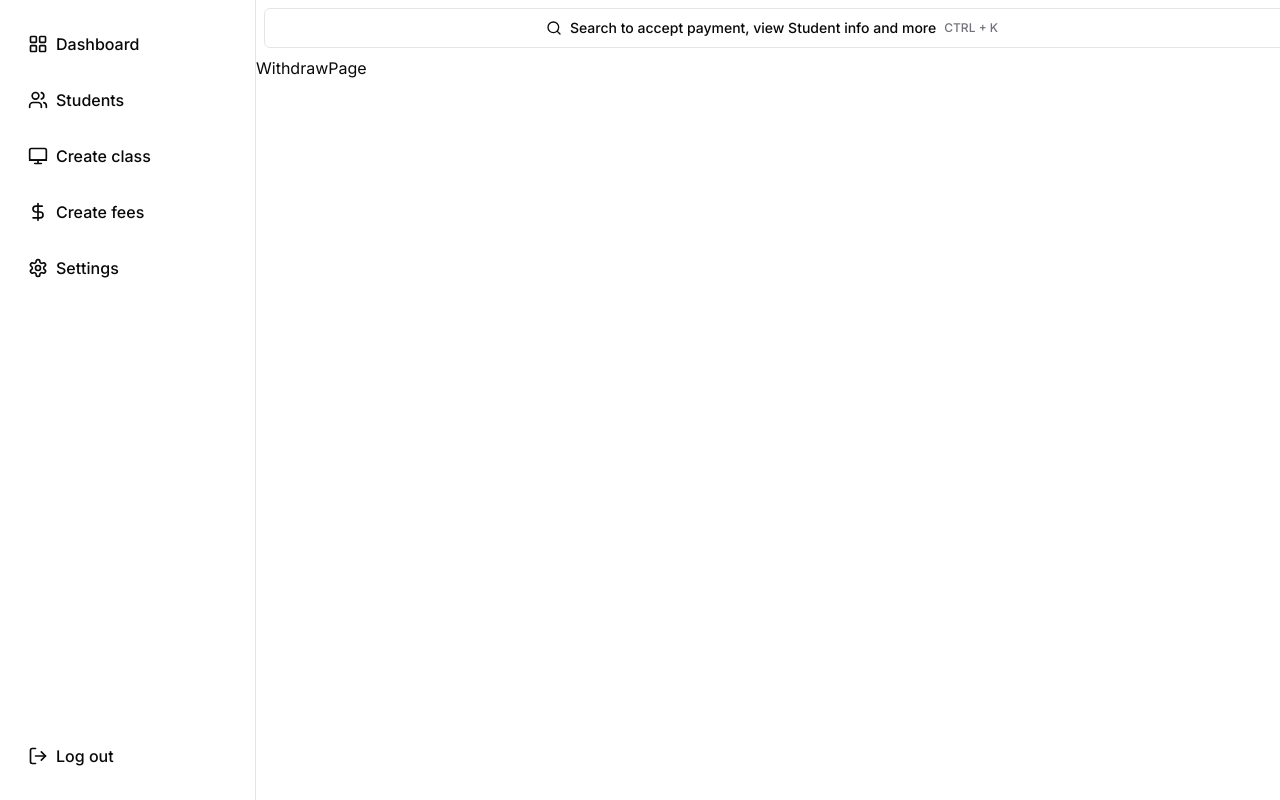
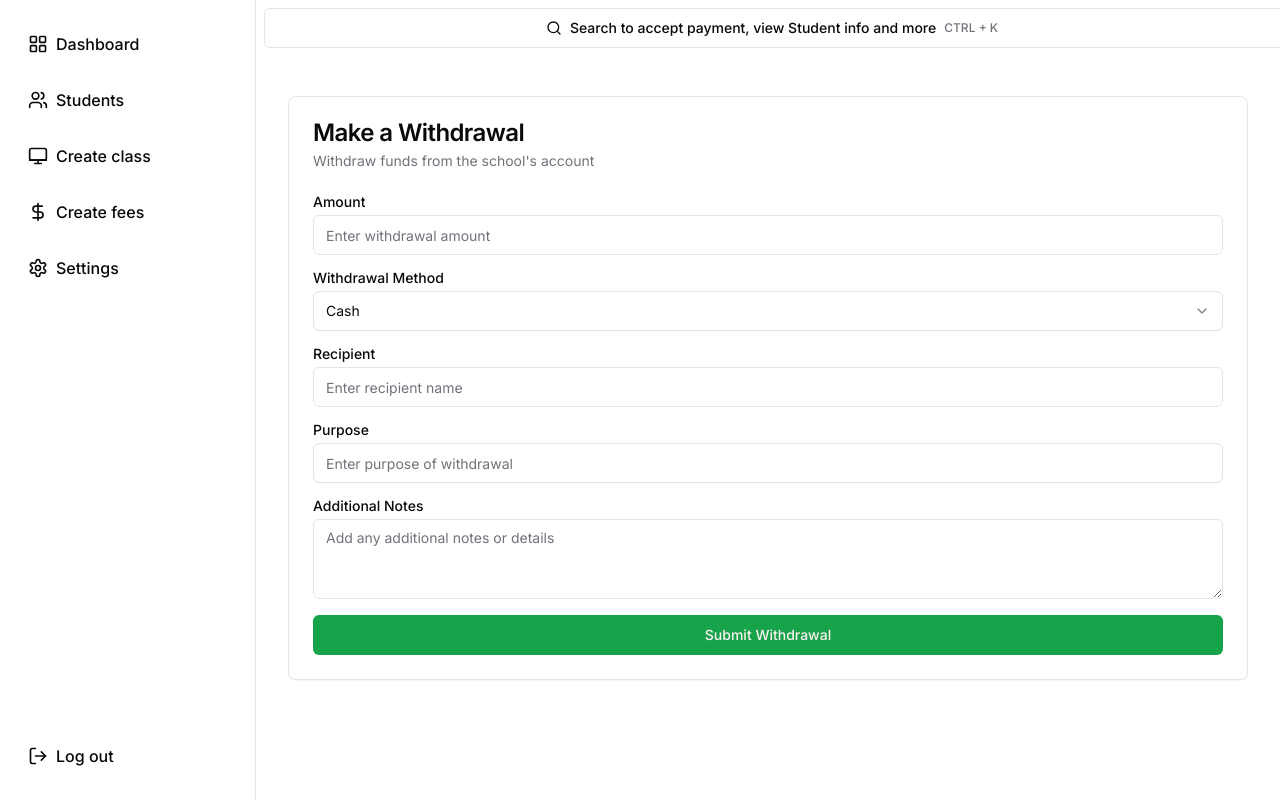
Before and after one commit to abhideepkumar/gurukul, a Next.js app: page /withdraw in a window 1280 px wide. Built offline with nearby package versions, Linux system fonts and the light colour scheme.

Commit message:
added deposit and withdraw

```diff
--- a/app/actions.js
+++ b/app/actions.js
@@ -1,58 +1,37 @@
 'use server';
 import { createClient } from './utils/supabase/server';
-export async function showClasses() {
+
+// Helper function to handle Supabase errors
+const handleSupabaseError = (error, operation) => {
+    console.error(`Error ${operation}:`, error);
+    return { success: false, error: error.message };
+};
+
+// Helper function for Supabase queries
+const supabaseQuery = async (queryFn) => {
     const supabase = createClient();
-    const { data, error } = await supabase.from('classes').select('*');
-    if (error) {
-        console.error('Error fetching classes:', error);
-        return { success: false, error: error.message };
+    try {
+        const result = await queryFn(supabase);
+        return { success: true, data: result.data };
+    } catch (error) {
+        return handleSupabaseError(error, 'executing query');
     }
-    console.log('Classes fetched:', data);
-    return { success: true, data };
-}
-export async function addClasses({ class_name, class_desc }) {
-    console.log('Adding class:', class_name, ' and', class_desc);
-    const supabase = createClient();
-    const { data, error } = await supabase
-        .from('classes')
-        .insert([{ class_name: class_name, class_desc: class_desc }])
-        .select();
+};
 
-    if (error) {
-        console.error('Error inserting class:', error);
-        return { success: false, error: error.message };
-    }
+export const showClasses = () => supabaseQuery((supabase) => supabase.from('classes').select('*'));
 
-    console.log('Class inserted:', data);
-    return { success: true, data };
-}
+export const addClasses = ({ class_name, class_desc }) =>
+    supabaseQuery((supabase) => supabase.from('classes').insert([{ class_name, class_desc }]).select());
 
-export async function showFeeSlabs() {
-    const supabase = createClient();
-    const { data, error } = await supabase.from('fee_slabs').select('*');
-    if (error) {
-        console.error('Error fetching fee structures:', error);
-        return { success: false, error: error.message };
-    }
-    console.log('Fee structures fetched:', data);
-    return { success: true, data };
-}
-export async function addFeeSlabs({ name, fees, feetype, description, remark }) {
-    console.log('Adding class:', name, fees, feetype, description, remark);
-    const supabase = createClient();
-    const { data, error } = await supabase
-        .from('fee_slabs')
-        .insert([{ name: name, amount: fees, recurrence: feetype, description: description, remark: remark }])
-        .select();
+export const showFeeSlabs = () => supabaseQuery((supabase) => supabase.from('fee_slabs').select('*'));
 
-    if (error) {
-        console.error('Error inserting fee structure:', error);
-        return { success: false, error: error.message };
-    }
-
-    console.log('Class inserted:', data);
-    return { success: true, data };
-}
+export const addFeeSlabs = ({ name, fees, feetype, description, remark }) =>
+    supabaseQuery((supabase) =>
+        supabase
+            .from('fee_slabs')
+            .insert([{ name, amount: fees, recurrence: feetype, description, remark }])
+            .select(),
+    );
 
 export async function addNewStudent({
     full_name,
@@ -65,36 +44,18 @@ export async function addNewStudent({
     address,
     fees,
 }) {
-    const supabase = createClient();
-    console.log({ full_name, admission_id, dob, phone_no, fatherName, classname, roll_number, address, fees });
-    try {
-        const { data, error } = await supabase
+    const result = await supabaseQuery((supabase) =>
+        supabase
             .from('students')
-            .insert([
-                {
-                    full_name,
-                    admission_id,
-                    dob,
-                    phone_no,
-                    fatherName,
-                    classname,
-                    roll_number,
-                    address,
-                },
-            ])
-            .select();
+            .insert([{ full_name, admission_id, dob, phone_no, fatherName, classname, roll_number, address }])
+            .select(),
+    );
 
-        if (error) {
-            throw new Error(error.message);
-        }
+    if (result.success) {
+        await updateStudentFeeStatus({ admission_id, fees, academicYearStartMonth: 3 });
+    }
 
-        console.log('Student added successfully:', data);
-        updateStudentFeeStatus({ admission_id, fees, academicYearStartMonth: 3 });
-        return data;
-    } catch (err) {
-        console.error('Error adding student:', err.message);
-        throw err;
-    }
+    return result;
 }
 
 //add fee slab
@@ -165,57 +126,16 @@ function calculateDueDates(recurrence, academicYearStartMonth) {
     return dueDates;
 }
 
-//fetch all students
-export async function fetchAllStudents() {
-    const supabase = createClient();
+export const fetchAllStudents = () => supabaseQuery((supabase) => supabase.from('students').select('*'));
 
-    try {
-        const { data, error } = await supabase.from('students').select('*');
-        if (error) throw error;
-        return { success: true, data };
-    } catch (error) {
-        console.error('Error fetching students:', error);
-        return { success: false, error: error.message };
-    }
-}
+export const fetchAstudent = (admission_id) =>
+    supabaseQuery((supabase) => supabase.from('students').select('*').eq('admission_id', admission_id));
 
-export async function fetchAstudent(admission_id) {
-    const supabase = createClient();
-    try {
-        const { data, error } = await supabase.from('students').select('*').eq('admission_id', admission_id);
-        if (error) throw error;
-        return { success: true, data };
-    } catch (error) {
-        console.error('Error fetching student:', error);
-        return { success: false, error: error.message };
-    }
-}
+export const fetchFutureReceipts = (admission_id) =>
+    supabaseQuery((supabase) => supabase.from('student_fee_status').select('*').eq('student_id', admission_id));
 
-export async function fetchFutureReceipts(admission_id) {
-    const supabase = createClient();
-
-    try {
-        const { data, error } = await supabase.from('student_fee_status').select('*').eq('student_id', admission_id);
-        if (error) throw error;
-        return { success: true, data };
-    } catch (error) {
-        console.error('Error fetching fee history:', error);
-        return { success: false, error: error.message };
-    }
-}
-
-export async function fetchFeeHistory(admission_id) {
-    const supabase = createClient();
-
-    try {
-        const { data, error } = await supabase.from('transactions').select('*').eq('student_id', admission_id);
-        if (error) throw error;
-        return { success: true, data };
-    } catch (error) {
-        console.error('Error fetching fee history:', error);
-        return { success: false, error: error.message };
-    }
-}
+export const fetchFeeHistory = (admission_id) =>
+    supabaseQuery((supabase) => supabase.from('transactions').select('*').eq('student_id', admission_id));
 
 export async function processPayment(studentId, selectedReceipts, totalAmount) {
     console.log('StudentID:', studentId);
@@ -237,18 +157,18 @@ export async function processPayment(studentId, selectedReceipts, totalAmount) {
         if (transactionError) throw transactionError;
 
         // Update student_fee_status table
-        const updatePromises = selectedReceipts.map(receipt =>
+        const updatePromises = selectedReceipts.map((receipt) =>
             supabase
                 .from('student_fee_status')
                 .update({ is_paid: true })
                 .eq('student_id', studentId)
                 .eq('slab_id', receipt.slab_id)
-                .eq('due_date', receipt.due_date)
+                .eq('due_date', receipt.due_date),
         );
 
         const updateResults = await Promise.all(updatePromises);
 
-        const updateErrors = updateResults.filter(result => result.error);
+        const updateErrors = updateResults.filter((result) => result.error);
         if (updateErrors.length > 0) {
             throw new Error('Error updating student_fee_status');
         }
@@ -259,3 +179,13 @@ export async function processPayment(studentId, selectedReceipts, totalAmount) {
         return { success: false, error: error.message };
     }
 }
+
+export const makeDeposit = ({ amount, payment_method, reference_number, notes }) =>
+    supabaseQuery((supabase) =>
+        supabase.from('deposits').insert({ amount, payment_method, reference_number, notes }).select(),
+    );
+
+export const makeWithdrawal = ({ amount, withdrawal_method, recipient, purpose, notes }) =>
+    supabaseQuery((supabase) =>
+        supabase.from('withdrawals').insert({ amount, withdrawal_method, recipient, purpose, notes }).select(),
+    );
--- a/app/deposit/page.js
+++ b/app/deposit/page.js
@@ -1,9 +1,99 @@
-import React from 'react'
+'use client';
+
+import React, { useState } from 'react';
+import { Card, CardContent, CardDescription, CardHeader, CardTitle } from '@/components/ui/card';
+import { Input } from '@/components/ui/input';
+import { Label } from '@/components/ui/label';
+import { Button } from '@/components/ui/button';
+import { Select, SelectContent, SelectItem, SelectTrigger, SelectValue } from '@/components/ui/select';
+import { makeDeposit } from '../actions';
+import { toast } from 'react-hot-toast';
 
 const DepositPage = () => {
-  return (
-    <div>DepositPage</div>
-  )
-}
+	const [amount, setAmount] = useState('');
+	const [paymentMethod, setPaymentMethod] = useState('cash');
+	const [referenceNumber, setReferenceNumber] = useState('');
+	const [notes, setNotes] = useState('');
 
-export default DepositPage
+	const handleSubmit = async (e) => {
+		e.preventDefault();
+		const result = await makeDeposit({
+			amount: parseFloat(amount),
+			payment_method: paymentMethod,
+			reference_number: referenceNumber,
+			notes
+		});
+		if (result.success) {
+			toast.success('Deposit successful');
+			// Reset form
+			setAmount('');
+			setPaymentMethod('cash');
+			setReferenceNumber('');
+			setNotes('');
+		} else {
+			toast.error(`Deposit failed: ${result.error}`);
+		}
+	};
+
+	return (
+		<div className="container mx-auto py-10">
+			<Card>
+				<CardHeader>
+					<CardTitle>Make a Deposit</CardTitle>
+					<CardDescription>Add funds to the school&apos;s account</CardDescription>
+				</CardHeader>
+				<CardContent>
+					<form onSubmit={handleSubmit}>
+						<div className="grid w-full items-center gap-4">
+							<div className="flex flex-col space-y-1.5">
+								<Label htmlFor="amount">Amount</Label>
+								<Input
+									id="amount"
+									placeholder="Enter deposit amount"
+									type="number"
+									value={amount}
+									onChange={(e) => setAmount(e.target.value)}
+									required
+								/>
+							</div>
+							<div className="flex flex-col space-y-1.5">
+								<Label htmlFor="method">Payment Method</Label>
+								<Select value={paymentMethod} onValueChange={setPaymentMethod}>
+									<SelectTrigger id="method">
+										<SelectValue placeholder="Select payment method" />
+									</SelectTrigger>
+									<SelectContent position="popper">
+										<SelectItem value="cash">Cash</SelectItem>
+										<SelectItem value="cheque">Cheque</SelectItem>
+										<SelectItem value="bank_transfer">Bank Transfer</SelectItem>
+									</SelectContent>
+								</Select>
+							</div>
+							<div className="flex flex-col space-y-1.5">
+								<Label htmlFor="reference">Reference Number</Label>
+								<Input
+									id="reference"
+									placeholder="Enter reference number (if applicable)"
+									value={referenceNumber}
+									onChange={(e) => setReferenceNumber(e.target.value)}
+								/>
+							</div>
+							<div className="flex flex-col space-y-1.5">
+								<Label htmlFor="notes">Notes</Label>
+								<Input
+									id="notes"
+									placeholder="Add any additional notes"
+									value={notes}
+									onChange={(e) => setNotes(e.target.value)}
+								/>
+							</div>
+							<Button type="submit">Submit Deposit</Button>
+						</div>
+					</form>
+				</CardContent>
+			</Card>
+		</div>
+	);
+};
+
+export default DepositPage;
--- a/app/withdraw/page.js
+++ b/app/withdraw/page.js
@@ -1,9 +1,114 @@
-import React from 'react'
+'use client';
+
+import React, { useState } from 'react';
+import { Card, CardContent, CardDescription, CardHeader, CardTitle } from '@/components/ui/card';
+import { Input } from '@/components/ui/input';
+import { Label } from '@/components/ui/label';
+import { Button } from '@/components/ui/button';
+import { Select, SelectContent, SelectItem, SelectTrigger, SelectValue } from '@/components/ui/select';
+import { Textarea } from '@/components/ui/textarea';
+import { makeWithdrawal } from '../actions';
+import { toast } from 'react-hot-toast';
 
 const WithdrawPage = () => {
-  return (
-    <div>WithdrawPage</div>
-  )
-}
+	const [amount, setAmount] = useState('');
+	const [withdrawalMethod, setWithdrawalMethod] = useState('cash');
+	const [recipient, setRecipient] = useState('');
+	const [purpose, setPurpose] = useState('');
+	const [notes, setNotes] = useState('');
 
-export default WithdrawPage
+	const handleSubmit = async (e) => {
+		e.preventDefault();
+		const result = await makeWithdrawal({
+			amount: parseFloat(amount),
+			withdrawal_method: withdrawalMethod,
+			recipient,
+			purpose,
+			notes
+		});
+		if (result.success) {
+			toast.success('Withdrawal successful');
+			// Reset form
+			setAmount('');
+			setWithdrawalMethod('cash');
+			setRecipient('');
+			setPurpose('');
+			setNotes('');
+		} else {
+			toast.error(`Withdrawal failed: ${result.error}`);
+		}
+	};
+
+	return (
+		<div className="container mx-auto py-10">
+			<Card>
+				<CardHeader>
+					<CardTitle>Make a Withdrawal</CardTitle>
+					<CardDescription>Withdraw funds from the school&apos;s account</CardDescription>
+				</CardHeader>
+				<CardContent>
+					<form onSubmit={handleSubmit}>
+						<div className="grid w-full items-center gap-4">
+							<div className="flex flex-col space-y-1.5">
+								<Label htmlFor="amount">Amount</Label>
+								<Input
+									id="amount"
+									placeholder="Enter withdrawal amount"
+									type="number"
+									value={amount}
+									onChange={(e) => setAmount(e.target.value)}
+									required
+								/>
+							</div>
+							<div className="flex flex-col space-y-1.5">
+								<Label htmlFor="method">Withdrawal Method</Label>
+								<Select value={withdrawalMethod} onValueChange={setWithdrawalMethod}>
+									<SelectTrigger id="method">
+										<SelectValue placeholder="Select withdrawal method" />
+									</SelectTrigger>
+									<SelectContent position="popper">
+										<SelectItem value="cash">Cash</SelectItem>
+										<SelectItem value="cheque">Cheque</SelectItem>
+										<SelectItem value="bank_transfer">Bank Transfer</SelectItem>
+									</SelectContent>
+								</Select>
+							</div>
+							<div className="flex flex-col space-y-1.5">
+								<Label htmlFor="recipient">Recipient</Label>
+								<Input
+									id="recipient"
+									placeholder="Enter recipient name"
+									value={recipient}
+									onChange={(e) => setRecipient(e.target.value)}
+									required
+								/>
+							</div>
+							<div className="flex flex-col space-y-1.5">
+								<Label htmlFor="purpose">Purpose</Label>
+								<Input
+									id="purpose"
+									placeholder="Enter purpose of withdrawal"
+									value={purpose}
+									onChange={(e) => setPurpose(e.target.value)}
+									required
+								/>
+							</div>
+							<div className="flex flex-col space-y-1.5">
+								<Label htmlFor="notes">Additional Notes</Label>
+								<Textarea
+									id="notes"
+									placeholder="Add any additional notes or details"
+									value={notes}
+									onChange={(e) => setNotes(e.target.value)}
+								/>
+							</div>
+							<Button type="submit">Submit Withdrawal</Button>
+						</div>
+					</form>
+				</CardContent>
+			</Card>
+		</div>
+	);
+};
+
+export default WithdrawPage;
--- a/package.json
+++ b/package.json
@@ -24,12 +24,12 @@
     "@supabase/supabase-js": "^2.45.1",
     "class-variance-authority": "^0.7.0",
     "clsx": "^2.1.1",
-    "date-fns": "^3.6.0",
     "lucide-react": "^0.378.0",
     "next": "^14.2.5",
     "react": "^18",
     "react-day-picker": "^8.10.1",
     "react-dom": "^18",
+    "react-hot-toast": "^2.4.1",
     "tailwind-merge": "^2.3.0",
     "tailwindcss-animate": "^1.0.7"
   },
```
Also changed, not shown: 1 other file (tests, documents, lock files or other folders).
